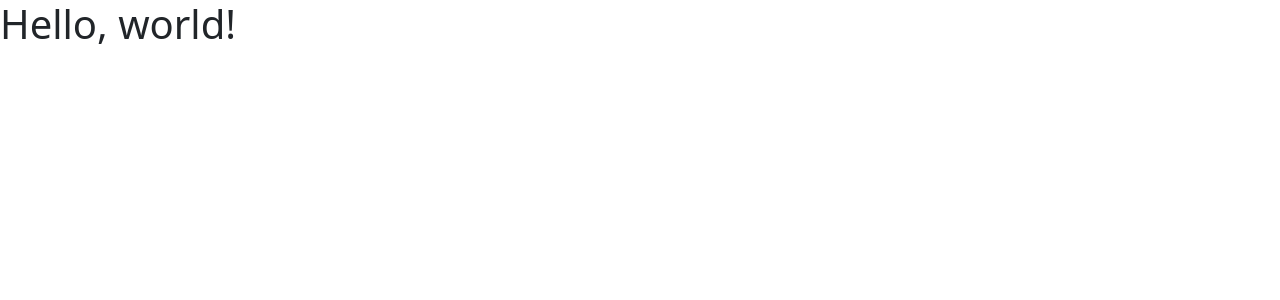
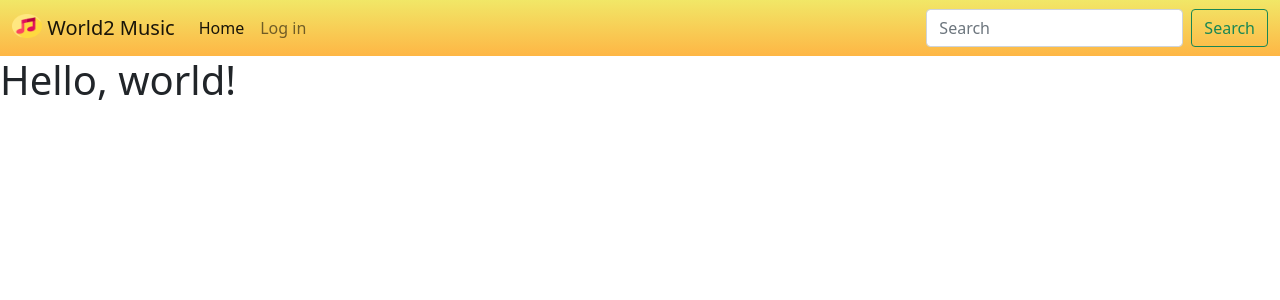
Before and after one commit to metlebrustemov/world2_music, a Flask app: page / in a window 1280 px wide. Shown: the top 300 px of the page. Run offline with Flask 2, Linux system fonts and the light colour scheme.

Commit message:
Navbar elave edildi

```diff
--- a/templates/base.html
+++ b/templates/base.html
@@ -1,5 +1,6 @@
 <!doctype html>
 <html lang="en">
+
 <head>
   <!-- Required meta tags -->
   <meta charset="utf-8">
@@ -7,12 +8,48 @@
   {% block meta %}
   {% endblock %}
   <!-- Bootstrap CSS -->
-    <link href="https://cdn.jsdelivr.net/npm/bootstrap@5.0.2/dist/css/bootstrap.min.css" rel="stylesheet" integrity="sha384-EVSTQN3/azprG1Anm3QDgpJLIm9Nao0Yz1ztcQTwFspd3yD65VohhpuuCOmLASjC" crossorigin="anonymous">
+  <link href="https://cdn.jsdelivr.net/npm/bootstrap@5.0.2/dist/css/bootstrap.min.css" rel="stylesheet"
+    integrity="sha384-EVSTQN3/azprG1Anm3QDgpJLIm9Nao0Yz1ztcQTwFspd3yD65VohhpuuCOmLASjC" crossorigin="anonymous">
   {% block style %}
+  <style type="text/css">
+    .bg-navbar {
+      background: #f1e767;
+      background: -moz-linear-gradient(top, #f1e767 0%, #feb645 100%);
+      background: -webkit-linear-gradient(top, #f1e767 0%, #feb645 100%);
+      background: linear-gradient(to bottom, #f1e767 0%, #feb645 100%);
+      filter: progid:DXImageTransform.Microsoft.gradient(startColorstr='#f1e767', endColorstr='#feb645', GradientType=0);
+    }
+  </style>
   {% endblock %}
   <title>{% block title %}{% endblock %}</title>
 </head>
+
 <body>
+  <nav class="navbar navbar-expand-lg navbar-light bg-navbar">
+    <div class="container-fluid">
+      <a class="navbar-brand" href="#">
+        <img src="/static/images/music.png" alt="" width="30" height="24"
+          class="d-inline-block align-text-top">
+          World2 Music</a>
+      <button class="navbar-toggler" type="button" data-bs-toggle="collapse" data-bs-target="#navbarSupportedContent" aria-controls="navbarSupportedContent" aria-expanded="false" aria-label="Toggle navigation">
+        <span class="navbar-toggler-icon"></span>
+      </button>
+      <div class="collapse navbar-collapse" id="navbarSupportedContent">
+        <ul class="navbar-nav me-auto mb-2 mb-lg-0">
+          <li class="nav-item">
+            <a class="nav-link active" aria-current="page" href="#">Home</a>
+          </li>
+          <li class="nav-item">
+            <a class="nav-link" href="#">Log in</a>
+          </li>
+        </ul>
+        <form class="d-flex">
+          <input class="form-control me-2" type="search" placeholder="Search" aria-label="Search">
+          <button class="btn btn-outline-success" type="submit">Search</button>
+        </form>
+      </div>
+    </div>
+  </nav>
   {% block body %}
   <h1>Hello, world!</h1>
   {% endblock %}
@@ -20,7 +57,9 @@
   <!-- Optional JavaScript; choose one of the two! -->
 
   <!-- Option 1: Bootstrap Bundle with Popper -->
-    <script src="https://cdn.jsdelivr.net/npm/bootstrap@5.0.2/dist/js/bootstrap.bundle.min.js" integrity="sha384-MrcW6ZMFYlzcLA8Nl+NtUVF0sA7MsXsP1UyJoMp4YLEuNSfAP+JcXn/tWtIaxVXM" crossorigin="anonymous"></script>
+  <script src="https://cdn.jsdelivr.net/npm/bootstrap@5.0.2/dist/js/bootstrap.bundle.min.js"
+    integrity="sha384-MrcW6ZMFYlzcLA8Nl+NtUVF0sA7MsXsP1UyJoMp4YLEuNSfAP+JcXn/tWtIaxVXM"
+    crossorigin="anonymous"></script>
   {% block script %}
   {% endblock %}
   <!-- Option 2: Separate Popper and Bootstrap JS -->
@@ -29,4 +68,5 @@
     <script src="https://cdn.jsdelivr.net/npm/bootstrap@5.0.2/dist/js/bootstrap.min.js" integrity="sha384-cVKIPhGWiC2Al4u+LWgxfKTRIcfu0JTxR+EQDz/bgldoEyl4H0zUF0QKbrJ0EcQF" crossorigin="anonymous"></script>
     -->
 </body>
+
 </html>
```
Also changed, not shown: static/images/music.png (added). Lines whose indentation alone changed are shown as unchanged.
